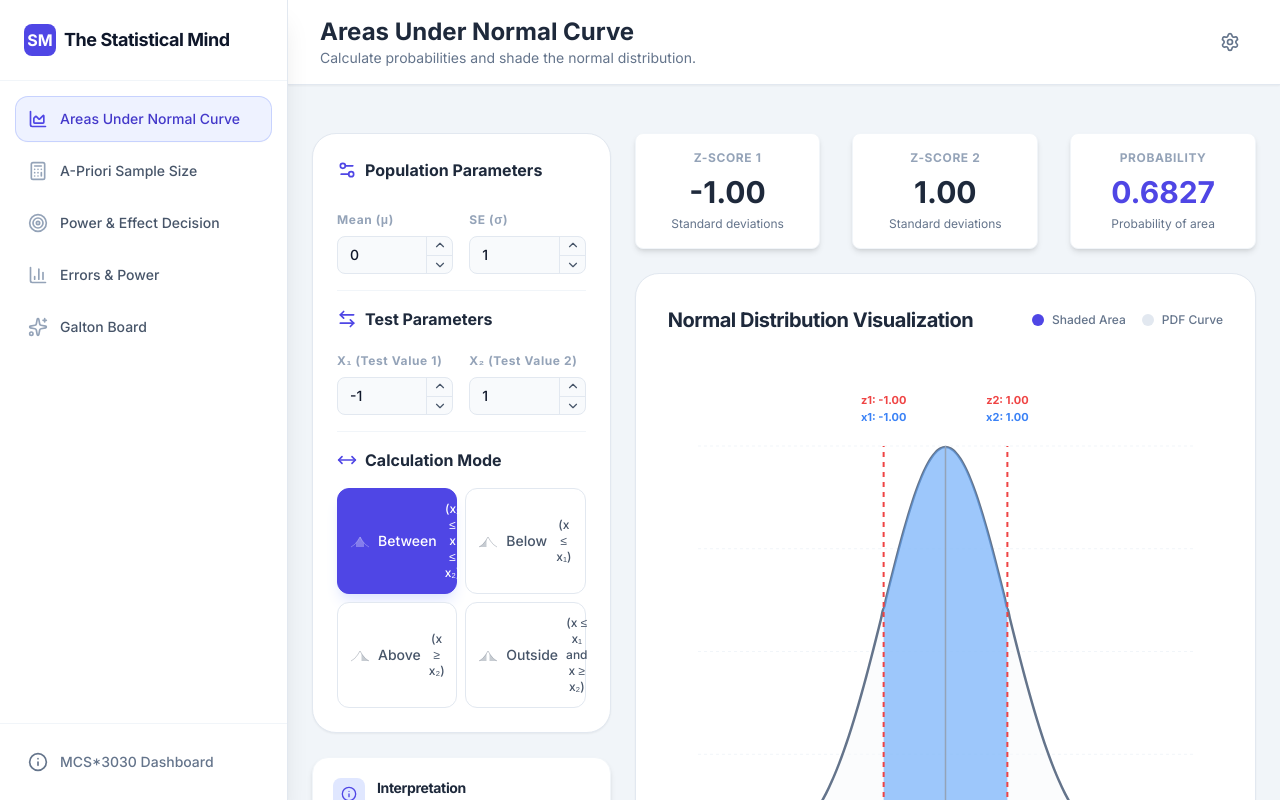
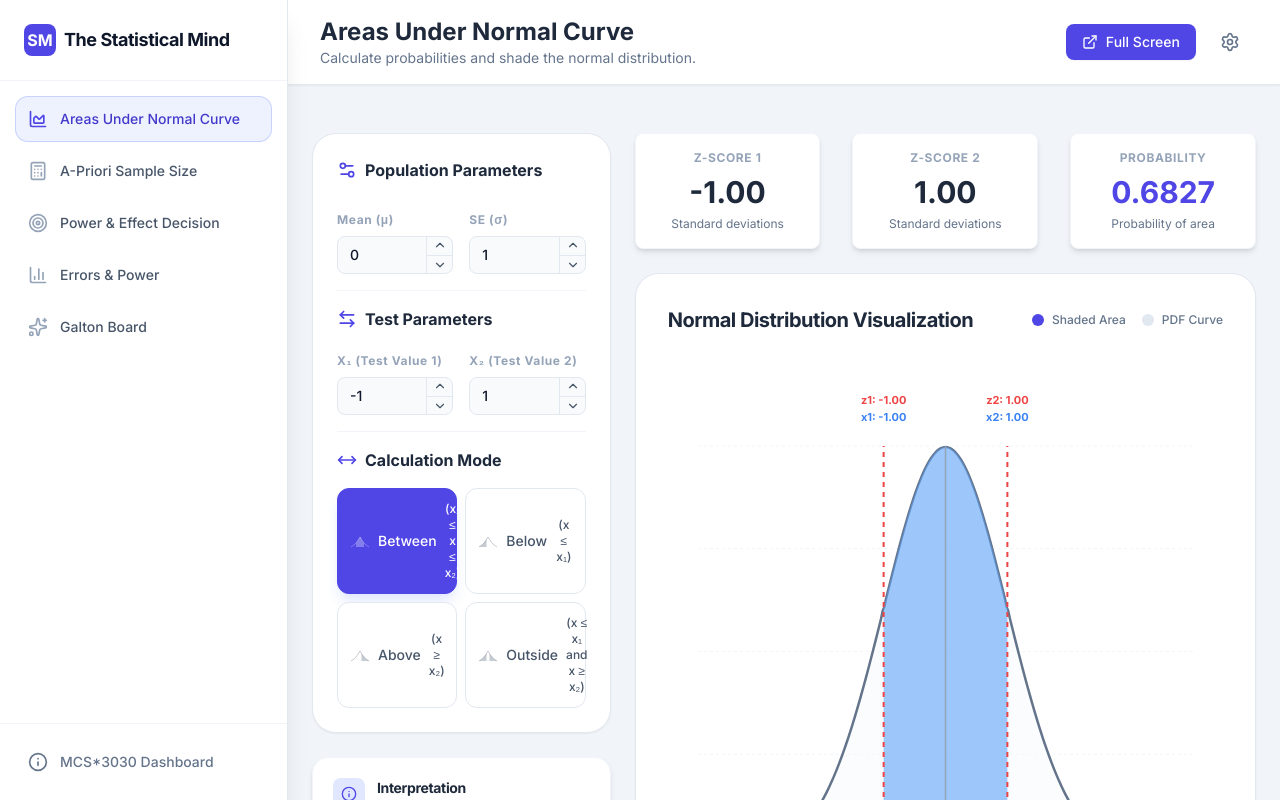
Before and after one commit to scolwell/3030-dashboard, a React (Vite) app: page / in a window 1280 px wide. Built offline with nearby package versions, Linux system fonts and the light colour scheme.

Commit message:
Fix fullscreen button to open current dashboard URL

```diff
--- a/App.tsx
+++ b/App.tsx
@@ -132,9 +132,8 @@ const App: React.FC = () => {
             </p>
           </div>
           <div className="flex items-center gap-4">
-            {activeToolId !== ToolType.NORMAL_CURVE && (
             <a
-                href={activeTool.url}
+              href={activeToolId === ToolType.NORMAL_CURVE ? window.location.href : activeTool.url}
               target="_blank"
               rel="noopener noreferrer"
               className="flex items-center gap-2 px-4 py-2 bg-indigo-600 text-white rounded-lg hover:bg-indigo-700 transition-colors font-medium text-sm shadow-sm"
@@ -143,7 +142,6 @@ const App: React.FC = () => {
               <ExternalLink size={16} />
               Full Screen
             </a>
-            )}
             <button
               onClick={() => setIsSidebarOpen(!isSidebarOpen)}
               className="p-2 hover:bg-slate-100 rounded-lg text-slate-500 transition-colors"
```
Lines whose indentation alone changed are shown as unchanged.
